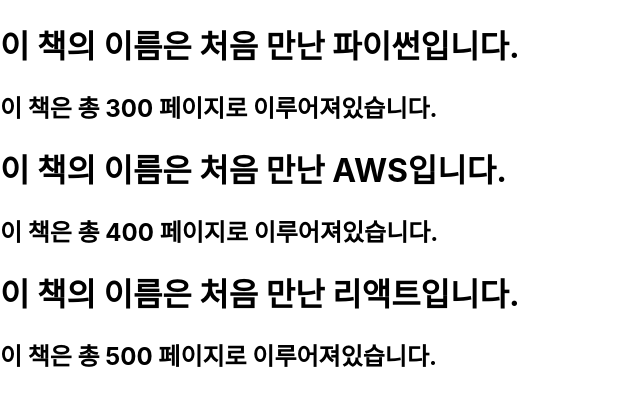
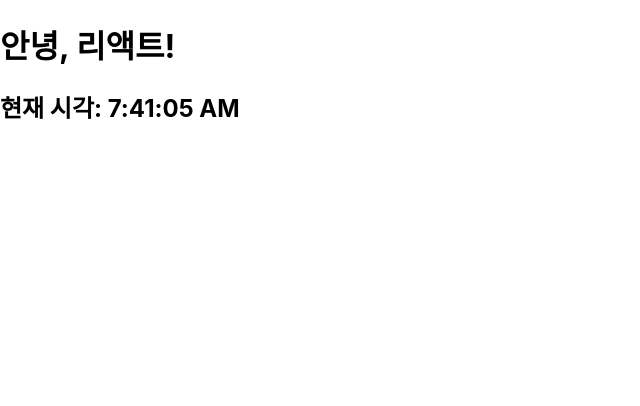
Before and after one commit to JavaScript-221B/react-basic, a React (Create React App) app in the folder lsj/my-app/: page / in a window 1280 px wide. Shown: the top 406 px of the page, without its empty margins (0-640 px from the left). Built offline with nearby package versions, Linux system fonts and the light colour scheme.

Commit message:
Add: 시계 만들기

```diff
--- /dev/null
+++ b/lsj/my-app/src/chapter_04/Clock.tsx
@@ -0,0 +1,12 @@
+import React from "react";
+
+const Clock = (props: any) => {
+  return (
+    <div>
+      <h1>안녕, 리액트!</h1>
+      <h2>현재 시각: {new Date().toLocaleTimeString()}</h2>
+    </div>
+  );
+};
+
+export default Clock;
--- a/lsj/my-app/src/index.tsx
+++ b/lsj/my-app/src/index.tsx
@@ -4,15 +4,19 @@
 import App from "./App";
 import reportWebVitals from "./reportWebVitals";
 import Library from "./chapter_03/Library";
+import Clock from "./chapter_04/Clock";
 
 const root = ReactDOM.createRoot(
   document.getElementById("root") as HTMLElement
 );
-root.render(
-  <React.StrictMode>
-    <Library />
-  </React.StrictMode>
-);
+
+setInterval(() => {
+  root.render(
+    <React.StrictMode>
+      <Clock />
+    </React.StrictMode>
+  );
+});
 
 // If you want to start measuring performance in your app, pass a function
 // to log results (for example: reportWebVitals(console.log))
```
